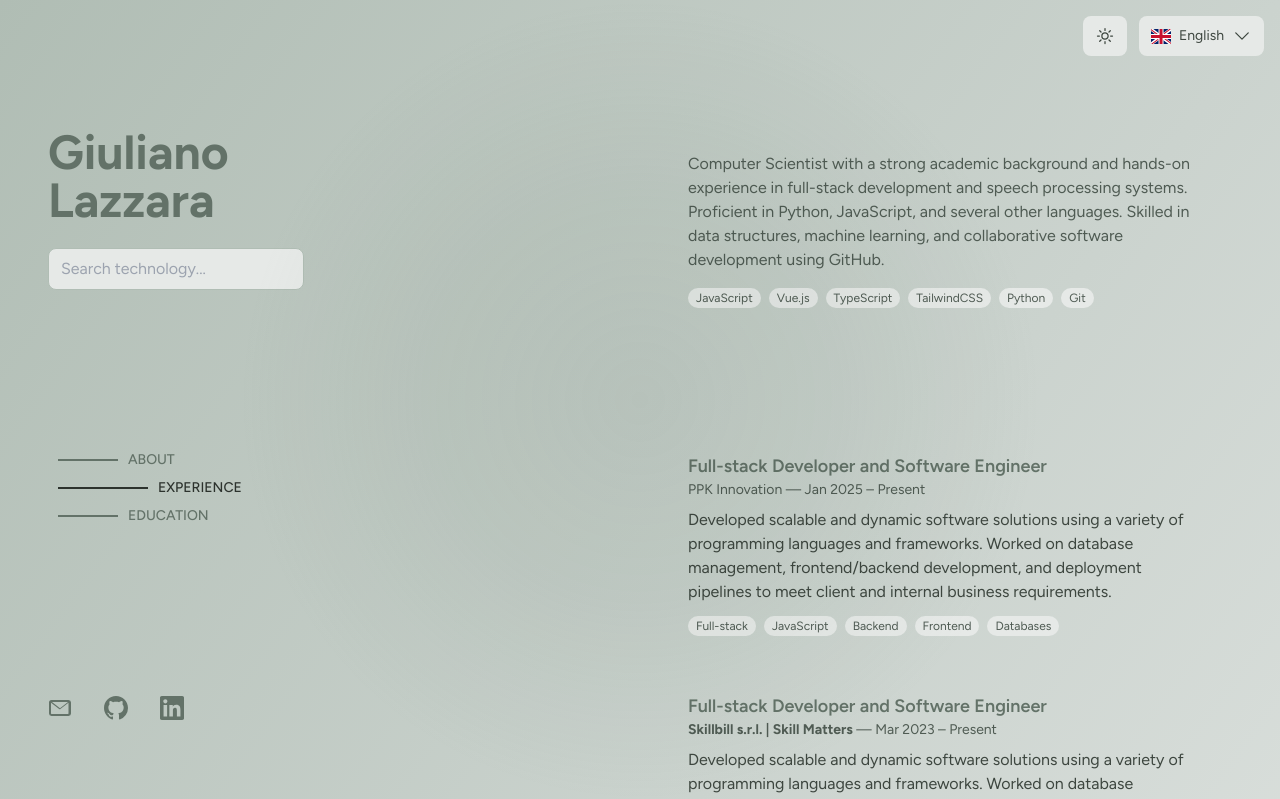
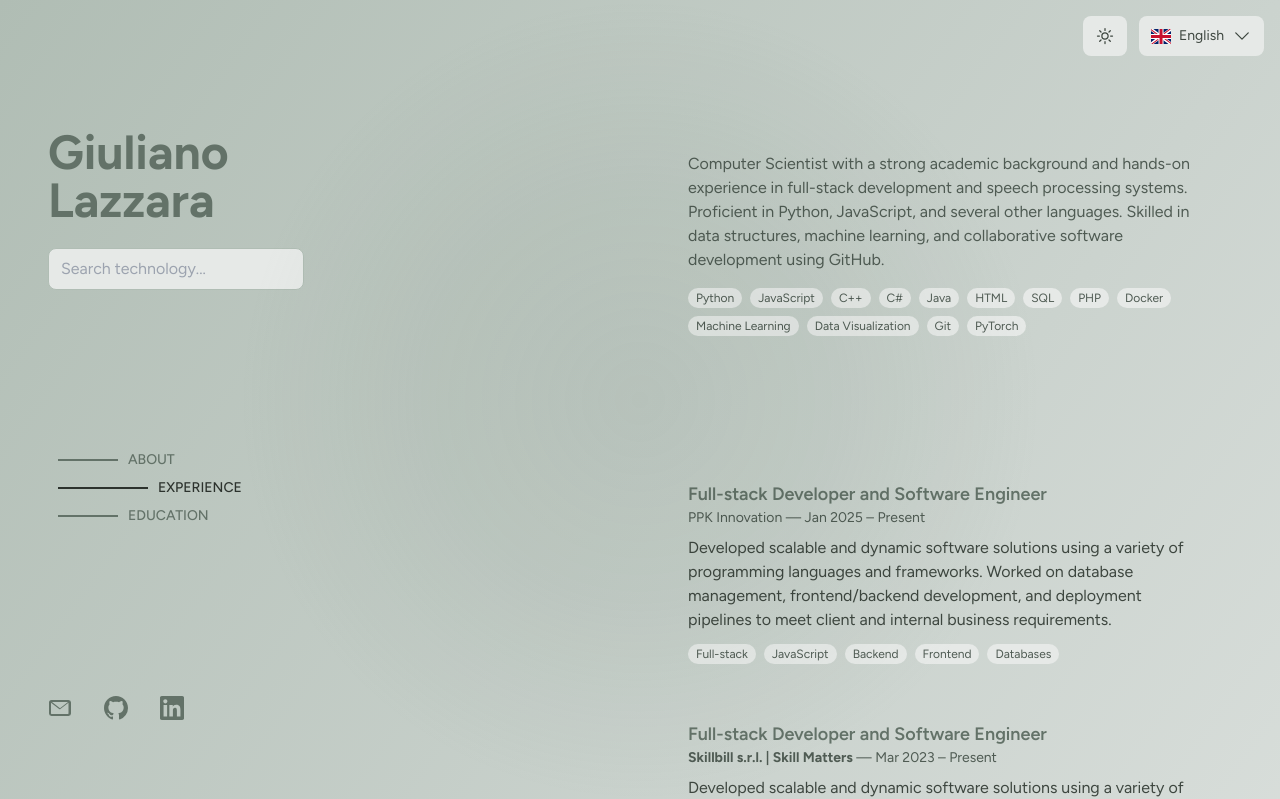
Before and after one commit to Julieeno/my-portfolio, a Vue app: page / in a window 1280 px wide. Shown: the top 799 px of the page. Built offline with nearby package versions, Linux system fonts and the light colour scheme.

Commit message:
Fix, content not uploaded

```diff
--- a/src/components/About.vue
+++ b/src/components/About.vue
@@ -14,7 +14,12 @@
 </template>
 
 <script setup>
+import { computed } from 'vue'
 import { useI18n } from 'vue-i18n'
-const { t } = useI18n()
-const skills = ['JavaScript', 'Vue.js', 'TypeScript', 'TailwindCSS', 'Python', 'Git']
+
+const { t, tm } = useI18n()
+
+const skills = computed(() => {
+  return tm('sections.about.skills') || []
+})
 </script>
--- a/src/main.ts
+++ b/src/main.ts
@@ -2,18 +2,18 @@ import { createApp } from 'vue'
 import { createI18n } from 'vue-i18n'
 import App from './App.vue'
 import './assets/style.css'
-import en from './i18n/en.json'
-import it from './i18n/it.json'
-import es from './i18n/es.json'
+import enMessages from './i18n/en.json'
+import itMessages from './i18n/it.json'
+import esMessages from './i18n/es.json'
 
 const i18n = createI18n({
   legacy: false,
   locale: 'en',
   fallbackLocale: 'en',
   messages: {
-    en,
-    it,
-    es
+    en: enMessages,
+    it: itMessages,
+    es: esMessages
   }
 })
 
--- a/src/vite-env.d.ts
+++ b/src/vite-env.d.ts
@@ -5,3 +5,8 @@ declare module '*.vue' {
   const component: DefineComponent<{}, {}, any>
   export default component
 }
+
+declare module '*.json' {
+  const value: any
+  export default value
+}
```
